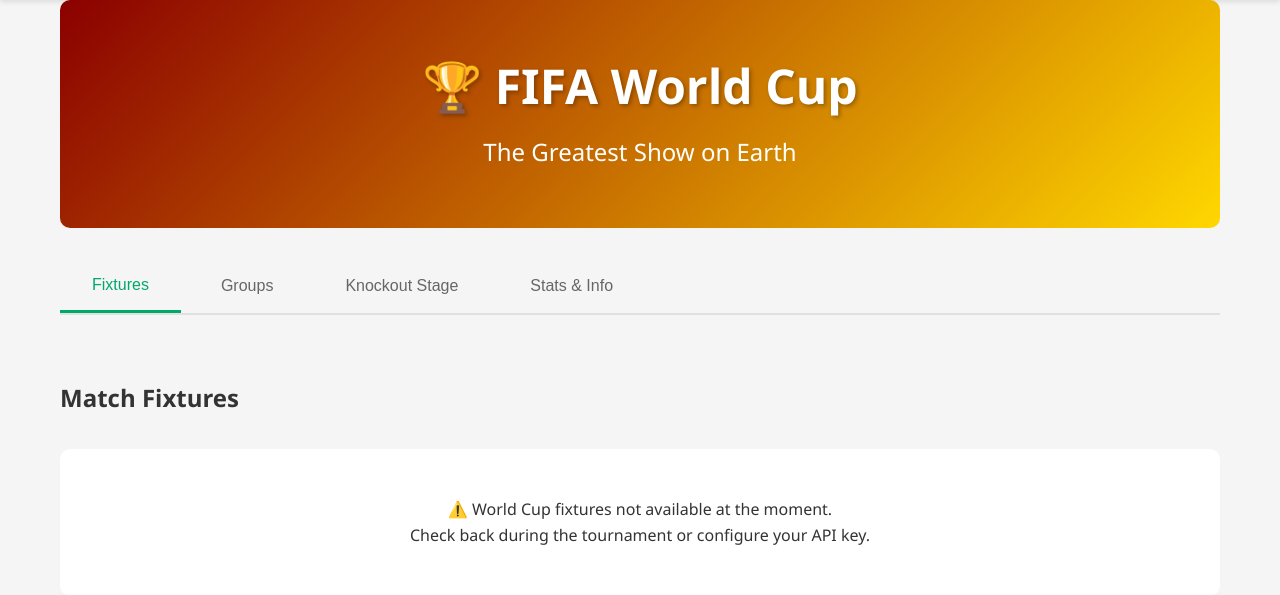
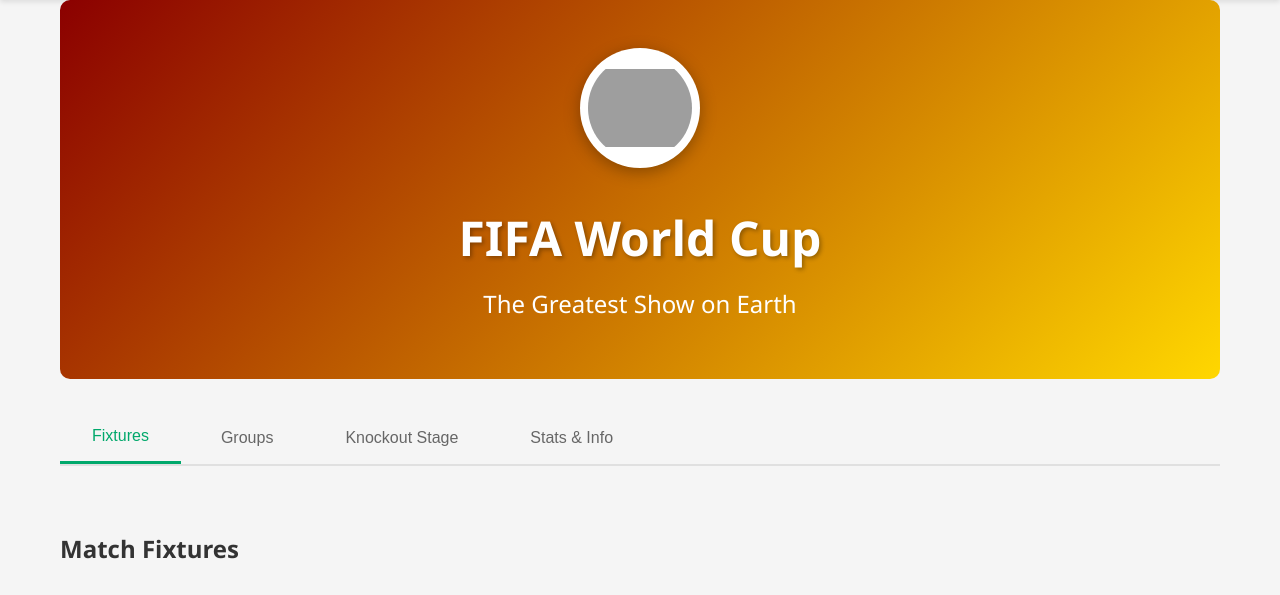
Before and after one commit to Elton166/football-fan-app, a Flask app: page /worldcup in a window 1280 px wide. Shown: the part 70-665 px from the top of the page. Run offline with Flask 3, Linux system fonts and the light colour scheme; data that the repository does not hold is empty; grey boxes are pictures that could not be loaded.

Commit message:
Add FIFA World Cup official emblem to World Cup pages

```diff
--- a/static/css/style.css
+++ b/static/css/style.css
@@ -1645,6 +1645,36 @@
     margin-bottom: 2rem;
 }
 
+.worldcup-emblem {
+    margin-bottom: 1.5rem;
+}
+
+.wc-logo {
+    width: 120px;
+    height: 120px;
+    object-fit: contain;
+    filter: drop-shadow(0 4px 8px rgba(0,0,0,0.3));
+    background: white;
+    border-radius: 50%;
+    padding: 0.5rem;
+}
+
+.worldcup-emblem-small {
+    display: flex;
+    justify-content: center;
+    margin-bottom: 1rem;
+}
+
+.wc-logo-small {
+    width: 80px;
+    height: 80px;
+    object-fit: contain;
+    filter: drop-shadow(0 4px 8px rgba(0,0,0,0.3));
+    background: white;
+    border-radius: 50%;
+    padding: 0.5rem;
+}
+
 .worldcup-hero h1 {
     font-size: 3rem;
     margin-bottom: 0.5rem;
--- a/templates/index.html
+++ b/templates/index.html
@@ -20,7 +20,9 @@
         <h2>Features</h2>
         <div class="feature-grid">
             <div class="feature-card">
-                <div class="feature-icon">🏆</div>
+                <div class="feature-icon">
+                    <img src="https://crests.football-data.org/WC.png" alt="FIFA World Cup" style="width: 80px; height: 80px; object-fit: contain;">
+                </div>
                 <h3>FIFA World Cup</h3>
                 <p>Follow the World Cup with live fixtures, group standings, knockout stages, and match details!</p>
                 <a href="{{ url_for('worldcup') }}" class="btn btn-primary" style="margin-top: 1rem;">View World Cup</a>
--- a/templates/worldcup.html
+++ b/templates/worldcup.html
@@ -7,7 +7,10 @@
     <!-- World Cup Header -->
     <div class="worldcup-header">
         <div class="worldcup-hero">
-            <h1>🏆 FIFA World Cup</h1>
+            <div class="worldcup-emblem">
+                <img src="https://crests.football-data.org/WC.png" alt="FIFA World Cup" class="wc-logo">
+            </div>
+            <h1>FIFA World Cup</h1>
             {% if worldcup and worldcup.competition %}
             <p class="worldcup-subtitle">{{ worldcup.competition.name }}</p>
             <p class="worldcup-season">{{ worldcup.season.startDate }} - {{ worldcup.season.endDate }}</p>
--- a/templates/worldcup_match.html
+++ b/templates/worldcup_match.html
@@ -7,7 +7,10 @@
     {% if match and match.match %}
     <div class="worldcup-match-header">
         <a href="{{ url_for('worldcup') }}" class="back-link">← Back to World Cup</a>
-        <h1>🏆 FIFA World Cup Match</h1>
+        <div class="worldcup-emblem-small">
+            <img src="https://crests.football-data.org/WC.png" alt="FIFA World Cup" class="wc-logo-small">
+        </div>
+        <h1>FIFA World Cup Match</h1>
         <div class="match-stage">{{ match.match.stage|replace('_', ' ')|title }}</div>
 
         <div class="match-info-large">
```
